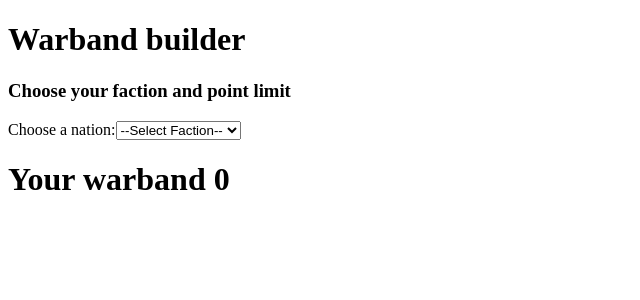
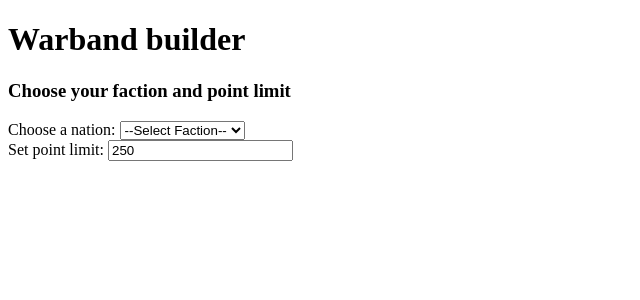
Before and after one commit to vilruus/comitatus-warband-builder, a React (Create React App) app: page / in a window 1280 px wide. Shown: the top 300 px of the page, without its empty margins (0-640 px from the left). Built offline with nearby package versions, Linux system fonts and the light colour scheme; data requests are answered from the project's data file.

Commit message:
general refacotring and added pointlimit -selector

```diff
--- a/src/App.js
+++ b/src/App.js
@@ -8,6 +8,7 @@ import { v4 as uuidv4 } from 'uuid'
 const App = () => {
   const [allNationData, setAllNationData] = useState([])
   const [selectedNation, setSelectedNation] = useState(null)
+  const [pointLimit, setPointLimit] = useState(250)
   const [warband, setWarband] = useState([])
 
   useEffect(() => {
@@ -25,6 +26,12 @@ const App = () => {
     event.target.value !== "null"
       ? setSelectedNation(event.target.value)
       : setSelectedNation(null)
+  }
+
+  const handleMaxPointChange = (event) => {
+    event.preventDefault()
+    setPointLimit(event.target.value)
+    console.log(event.target.value)
   }
 
   const generateId = () => {
@@ -49,28 +56,26 @@ const App = () => {
     const newWarband = warband.map(u => u.unitId !== updatedUnit.unitId ? u : updatedUnit)
     setWarband(newWarband)
   }
-
-
-  console.log('App was rendered')
   return (
     <div>
       <h1>Warband builder</h1>
       <h3>Choose your faction and point limit</h3>
-      <NationSelector handleNationChange={handleNationChange}/>
-      <div className='container'>
+      <NationSelector handleNationChange={handleNationChange} handleMaxPointChange={handleMaxPointChange}/>
         {selectedNation &&
+        <div className='container'>
           <UnitList
             unitsData={allNationData}
             selectedNation={selectedNation}
             handleAdd={addUnitToWarband}
           />
+          <UserWarband
+            warband={warband}
+            pointLimit={pointLimit}
+            removeUnit={removeUnitFromWarband}
+            updateUnitInWarband={updateUnitInWarband}
+          />
+        </div>
         }
-        <UserWarband
-          warband={warband}
-          removeUnit={removeUnitFromWarband}
-          updateUnitInWarband={updateUnitInWarband}
-        />
-      </div>
     </div>
   )
 }
--- a/src/components/FinalUnitCard.js
+++ b/src/components/FinalUnitCard.js
@@ -80,8 +80,6 @@ const FinalUnitCard = ({ unit, removeUnit, updateUnitInWarband } ) => {
     setQuantity(newQuantity)
   }
 
-  console.log('Final Unit Card was rendered')
-
   return (
     <div className='finalUnitCard'>
       <p className='unitName'><b>{unit.name}</b></p>
--- a/src/components/NationSelector.js
+++ b/src/components/NationSelector.js
@@ -1,9 +1,10 @@
 import React from 'react'
 
-const NationSelector = ({ handleNationChange }) => {
+const NationSelector = ({ handleNationChange, handleMaxPointChange }) => {
   return (
+    <>
       <form  onChange={handleNationChange}>
-      <label htmlFor="faction-selector">Choose a nation:</label>
+        <label htmlFor="faction-selector">Choose a nation: </label>
 
         <select name="factions" id="faction-selector">
           <option value="null">--Select Faction--</option>
@@ -21,7 +22,11 @@ const NationSelector = ({ handleNationChange }) => {
           <option value="Thebes">Thebes</option>
         </select>
       </form>
-
+      <form onChange={handleMaxPointChange}>
+        <label htmlFor="maxPoints">Set point limit: </label>
+        <input type="number" name="maxPoints" id="maxPoints" min={0} defaultValue={250}/>
+      </form>
+    </>
 
   )
 }
--- a/src/components/UnitCard.js
+++ b/src/components/UnitCard.js
@@ -21,12 +21,7 @@ const UnitCard = ({ unit, handleAdd }) => {
     <div className='unitcard'>
       <p><b>{unit.name}</b></p>
       <p><b>{unit.denarii}</b></p>
-      <button value={unit.name} style={{ marginLeft: '5px'}} onClick={handleAddLocal}>Add</button>
-      <div className='initialStatsDiv'>
-        <button className='initialStatsButton' onClick={handleShowButton}>{showButtonTitle}</button>
-      </div>
-      {statsVisible && <p>huutista</p>
-      }
+      <button value={unit.name} onClick={handleAddLocal}>Add</button>
     </div>
   )
 }
--- a/src/components/UserWarband.js
+++ b/src/components/UserWarband.js
@@ -1,7 +1,7 @@
 import FinalUnitCard from './FinalUnitCard'
 import React, {useEffect, useState } from 'react'
 
-const UserWarband = ({ warband, removeUnit, updateUnitInWarband }) => {
+const UserWarband = ({ warband, pointLimit, removeUnit, updateUnitInWarband }) => {
   const [warbandCost, setWarbandCost] = useState(0)
 
   useEffect(() => {
@@ -18,7 +18,7 @@ const UserWarband = ({ warband, removeUnit, updateUnitInWarband }) => {
 
   return (
     <div>
-      <h1>Your warband {warbandCost}</h1>
+      <h1>Your warband {warbandCost}/{pointLimit}</h1>
       {warband.map(unit =>
         <FinalUnitCard key={unit.unitId} unit={unit} removeUnit={removeUnit} updateUnitInWarband={updateUnitInWarband} />
       )}
```
Also changed, not shown: 1 other file (tests, documents, lock files or other folders). Lines whose indentation alone changed are shown as unchanged.
